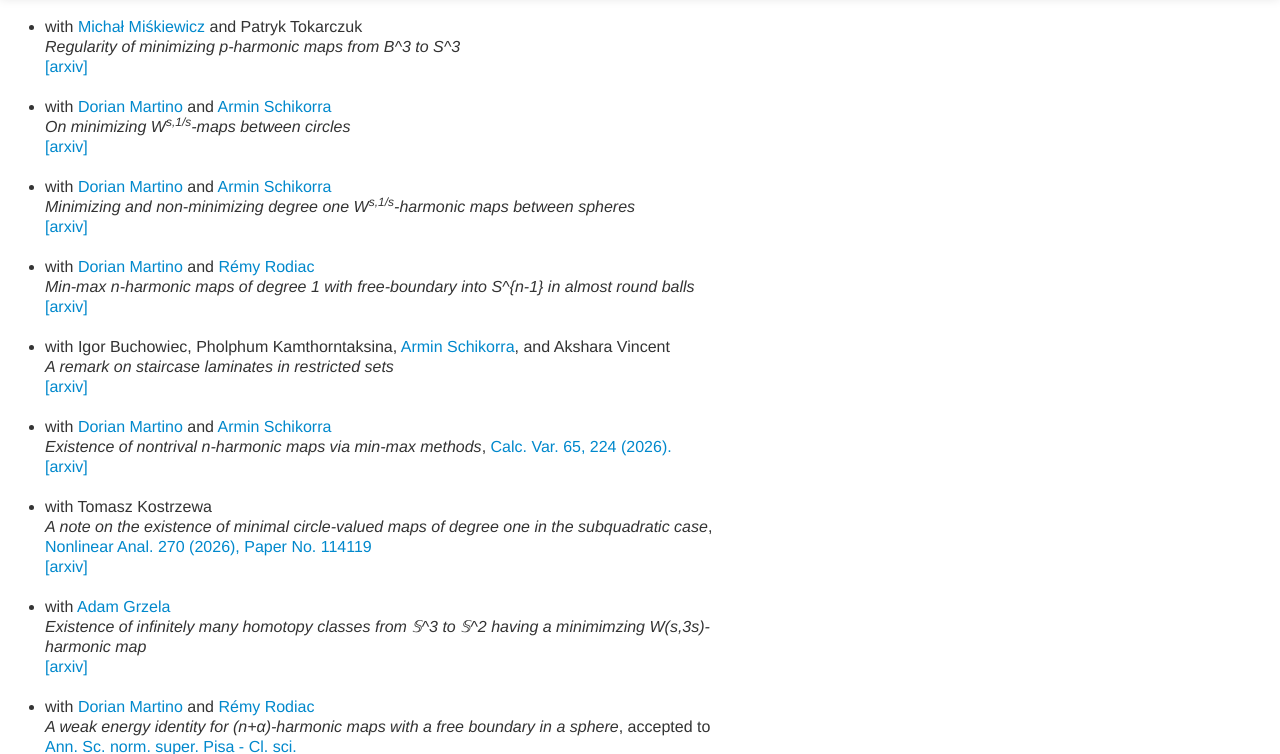
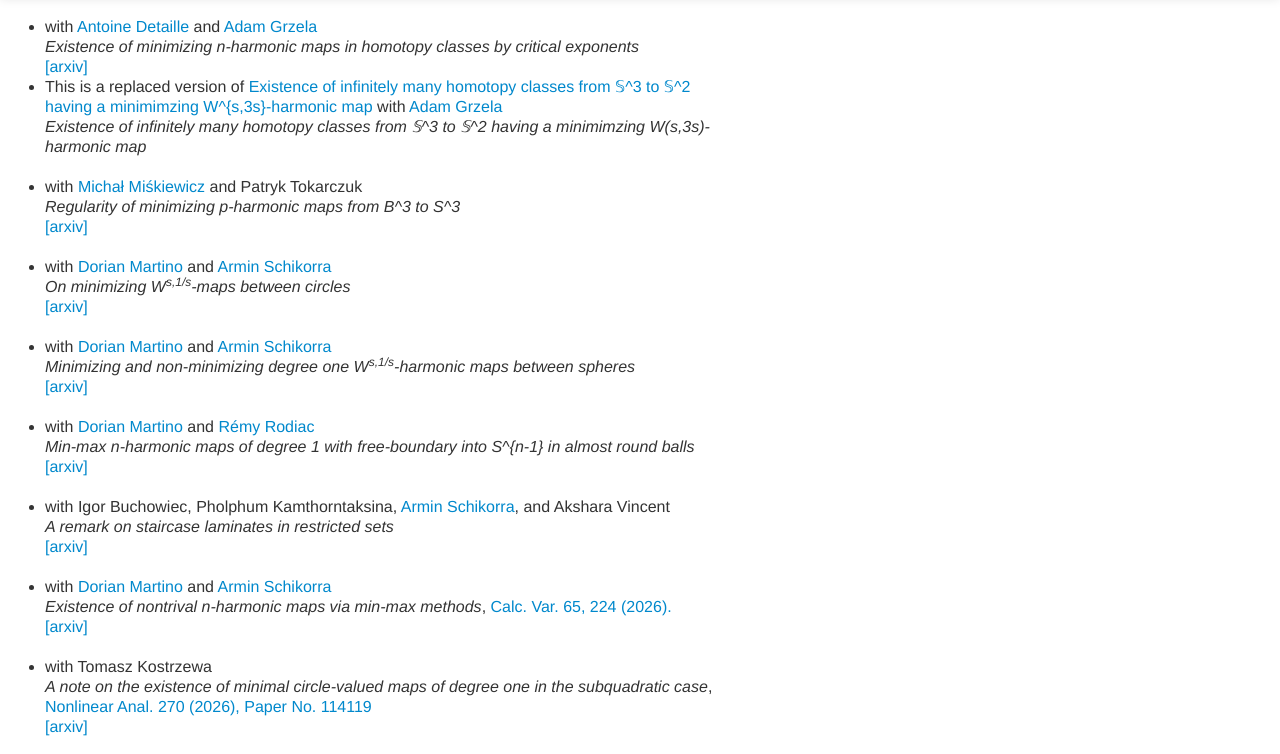
Before and after one commit to kmazowiecka/kmazowiecka.github.io, a plain HTML site: page research.html in a window 1280 px wide. Shown: the part 43-797 px from the top of the page. Drawn offline with nearby package versions, Linux system fonts and the light colour scheme.

Commit message:
Update research.html

```diff
--- a/research.html
+++ b/research.html
@@ -55,6 +55,15 @@ body {
 		<div class="span7">
 			<font size="3">
 			<ul>
+				<li> with <a href=https://andetaille.github.io/"> Antoine Detaille </a> and <a href="https://mimuw.edu.pl/~agrzela/"> Adam Grzela </a>
+					<br> <i> Existence of minimizing n-harmonic maps in homotopy classes by critical exponents</i>
+					<br><a href="https://arxiv.org/abs/2506.05060"> [arxiv]</a>
+					<li> This is a replaced version of <a href="https://arxiv.org/abs/2506.05060v1"> Existence of infinitely many homotopy classes from 𝕊^3 to 𝕊^2 having a minimimzing W^{s,3s}-harmonic map  </a> with <a href="https://mimuw.edu.pl/~agrzela/"> Adam Grzela </a>
+
+					<br> <i>Existence of infinitely many homotopy classes from 𝕊^3 to 𝕊^2 having a minimimzing W(s,3s)-harmonic map
+</i>
+
+				</li><br>
 				<li> with <a href="https://www.mimuw.edu.pl/~mm305299/">Michał Miśkiewicz</a> and Patryk Tokarczuk
 					<br> <i>Regularity of minimizing p-harmonic maps from B^3 to S^3</i>
 					<br><a href="https://arxiv.org/abs/2609.27516"> [arxiv]</a>
@@ -82,12 +91,6 @@ body {
 				<li> with Tomasz Kostrzewa
 					<br> <i> A note on the existence of minimal circle-valued maps of degree one in the subquadratic case</i>, <a href="https://www.sciencedirect.com/science/article/pii/S0362546X26000659?via%3Dihub"> Nonlinear Anal. 270 (2026), Paper No. 114119</a>
 					<br> <a href="https://arxiv.org/abs/2508.00529"> [arxiv] </a>
-				</li><br>
-
-				<li> with <a href="https://mimuw.edu.pl/~agrzela/"> Adam Grzela </a>
-					<br> <i>Existence of infinitely many homotopy classes from 𝕊^3 to 𝕊^2 having a minimimzing W(s,3s)-harmonic map
-</i>
-					<br><a href="https://arxiv.org/abs/2506.05060"> [arxiv]</a>
 				</li><br>
 				<li> with <a href="https://www.dorian-martino.fr/"> Dorian Martino </a> and <a href="https://sites.google.com/site/pagepersoderemyrodiac/page-de-r%C3%A9my-rodiac"> Rémy Rodiac </a>
 					<br> <i>A weak energy identity for (n+α)-harmonic maps with a free boundary in a sphere</i>, accepted to <a href="https://journals.sns.it/index.php/annaliscienze/">Ann. Sc. norm. super. Pisa - Cl. sci.</a>
```
